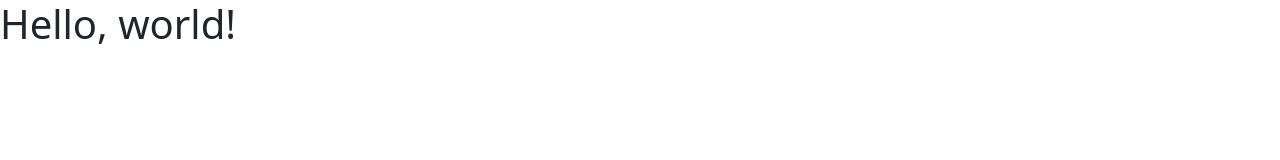
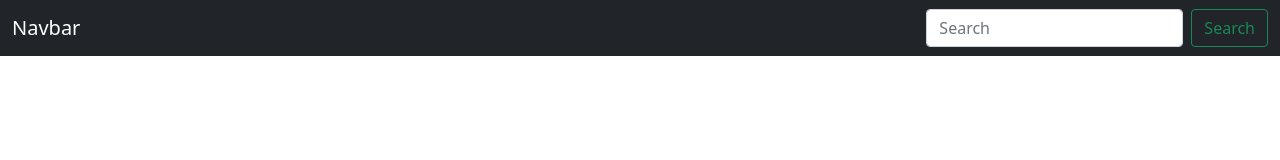
Before and after one commit to sthezahadebe-jpg/CV, a plain HTML site: page index.html in a window 1280 px wide. Drawn offline with nearby package versions, Linux system fonts and the light colour scheme.

Commit message:
navbar added

```diff
--- a/index.html
+++ b/index.html
@@ -8,20 +8,23 @@
     <!-- Bootstrap CSS -->
     <link href="https://cdn.jsdelivr.net/npm/bootstrap@5.0.2/dist/css/bootstrap.min.css" rel="stylesheet" integrity="sha384-EVSTQN3/azprG1Anm3QDgpJLIm9Nao0Yz1ztcQTwFspd3yD65VohhpuuCOmLASjC" crossorigin="anonymous">
 
-    <title>Hello, world!</title>
+    <title>https://sthezahadebe-jpg.github.io/CV/</title>
   </head>
   <body>
-    <h1>Hello, world!</h1>
+    <nav class="navbar navbar-dark bg-dark">
+        <div class="container-fluid">
+          <a class="navbar-brand">Navbar</a>
+          <form class="d-flex">
+            <input class="form-control me-2" type="search" placeholder="Search" aria-label="Search">
+            <button class="btn btn-outline-success" type="submit">Search</button>
+          </form>
+        </div>
+      </nav>
 
-    <!-- Optional JavaScript; choose one of the two! -->
+
 
     <!-- Option 1: Bootstrap Bundle with Popper -->
     <script src="https://cdn.jsdelivr.net/npm/bootstrap@5.0.2/dist/js/bootstrap.bundle.min.js" integrity="sha384-MrcW6ZMFYlzcLA8Nl+NtUVF0sA7MsXsP1UyJoMp4YLEuNSfAP+JcXn/tWtIaxVXM" crossorigin="anonymous"></script>
 
-    <!-- Option 2: Separate Popper and Bootstrap JS -->
-    <!--
-    <script src="https://cdn.jsdelivr.net/npm/@popperjs/core@2.9.2/dist/umd/popper.min.js" integrity="sha384-IQsoLXl5PILFhosVNubq5LC7Qb9DXgDA9i+tQ8Zj3iwWAwPtgFTxbJ8NT4GN1R8p" crossorigin="anonymous"></script>
-    <script src="https://cdn.jsdelivr.net/npm/bootstrap@5.0.2/dist/js/bootstrap.min.js" integrity="sha384-cVKIPhGWiC2Al4u+LWgxfKTRIcfu0JTxR+EQDz/bgldoEyl4H0zUF0QKbrJ0EcQF" crossorigin="anonymous"></script>
-    -->
   </body>
 </html>
```
